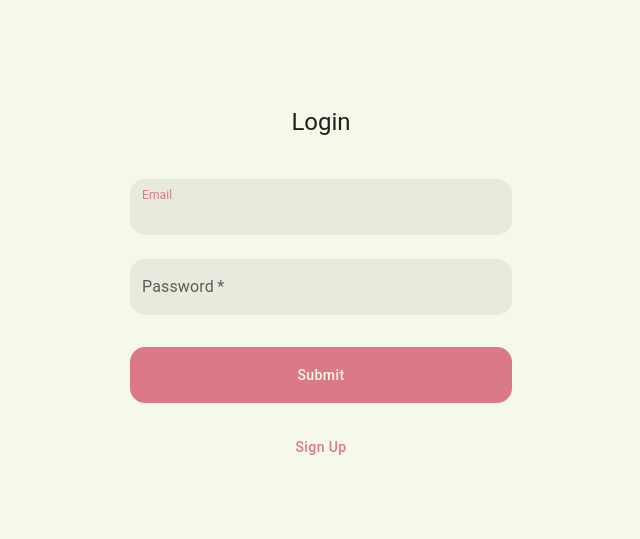
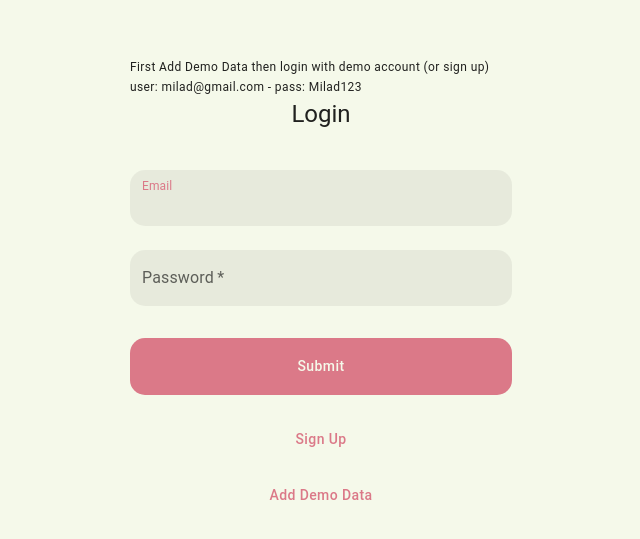
Before and after one commit to miladmohammadi/userTest, a React (Create React App) app: page /login in a window 1280 px wide. Shown: the part 109-648 px from the top of the page, without its empty margins (319-959 px from the left). Built offline with nearby package versions, Linux system fonts and the light colour scheme.

Commit message:
final tweaks

```diff
--- a/src/src/auth/components/login.tsx
+++ b/src/src/auth/components/login.tsx
@@ -5,6 +5,7 @@ import { useFormik } from "formik";
 import * as yup from "yup";
 import { useLogin } from "../../core/hooks/reduxHooks";
 import AuthPagesLayout from "../../core/components/AuthPagesLayout";
+import { addDemoData } from "../../core/utils/demoData";
 
 const Login: FunctionComponent = () => {
   const user = useLogin();
@@ -42,6 +43,9 @@ const Login: FunctionComponent = () => {
           flexDirection: "column",
         }}
       >
+        <Typography variant={"caption"}>
+          First Add Demo Data then login with demo account (or sign up) user: milad@gmail.com - pass: Milad123
+        </Typography>
         <Typography component="h1" variant="h5">
           Login
         </Typography>
@@ -84,6 +88,14 @@ const Login: FunctionComponent = () => {
                 {"Sign Up"}
               </Button>
             </Link>
+            <Button
+              fullWidth
+              onClick={() => {
+                addDemoData();
+              }}
+            >
+              {"Add Demo Data"}
+            </Button>
           </form>
         </Box>
       </Container>
--- a/src/src/core/utils/demoData.ts
+++ b/src/src/core/utils/demoData.ts
@@ -1,4 +1,5 @@
 import { db } from "../../db";
+import { toast } from "react-toastify";
 
 const users = [
   {
@@ -520,10 +521,10 @@ const users = [
   },
   {
     id: "699d7244-b0d2-4dfb-9f4e-ab35d75af136",
-    name: "Liesa Campa",
-    password: "PzcOwoNbhD",
-    email: "lcampa1d@tinyurl.com",
-    role: "MEMBER",
+    name: "Milad Mohamadi",
+    password: "Milad123",
+    email: "milad@gmail.com",
+    role: "ADMIN",
     bio: "utilize enterprise channels",
     avatar: "https://robohash.org/molestiasutiusto.png?size=110x110&set=set1",
   },
@@ -532,16 +533,13 @@ export const addDemoData = () => {
   db.users
     .bulkAdd(users)
     .then(function (lastKey) {
-      console.log("Done adding 100,000 raindrops all over the place");
-      console.log("Last raindrop's id was: " + lastKey); // Will be 100000.
+      toast.success("Done adding 50 Users Added");
+      console.log("Last User's id was: " + lastKey);
     })
     .catch(function (e) {
-      // Explicitely catching the bulkAdd() operation makes those successful
-      // additions commit despite that there were errors.
+      toast("Some Users did not succeed. However, " + (50 - e.failures.length) + " Users was added successfully");
       console.error(
-        "Some raindrops did not succeed. However, " +
-          (100000 - e.failures.length) +
-          " raindrops was added successfully",
+        "Some Users did not succeed. However, " + (50 - e.failures.length) + " Users was added successfully",
       );
     });
 };
--- a/src/src/users/components/ProfileFields.tsx
+++ b/src/src/users/components/ProfileFields.tsx
@@ -82,7 +82,7 @@ const ProfileFields: FunctionComponent<IProfile & { profileData?: IUser | null }
   return (
     <form onSubmit={formik.handleSubmit}>
       <Grid container spacing={3}>
-        <Grid item xs={4}>
+        <Grid item xs={12} md={4}>
           <Avatar
             variant={"rounded"}
             sx={{
@@ -95,7 +95,7 @@ const ProfileFields: FunctionComponent<IProfile & { profileData?: IUser | null }
             src={formik.values.avatar ?? profileData?.avatar}
           />
         </Grid>
-        <Grid item xs={8}>
+        <Grid item xs={12} md={8}>
           {fields.map((field) => (
             <TextField
               key={field}
--- a/src/src/users/components/ProfileShow.tsx
+++ b/src/src/users/components/ProfileShow.tsx
@@ -18,7 +18,7 @@ const ProfileShow: FunctionComponent<{ profileData?: IUser | null }> = ({ profil
   return (
     <Card elevation={0} sx={{ px: 2, my: 2 }}>
       <Grid container spacing={3}>
-        <Grid item xs={4}>
+        <Grid item xs={12} md={4}>
           <Avatar
             variant={"rounded"}
             sx={{
@@ -31,10 +31,15 @@ const ProfileShow: FunctionComponent<{ profileData?: IUser | null }> = ({ profil
             src={profileData?.avatar}
           />
         </Grid>
-        <Grid item xs={8}>
+        <Grid item xs={12} md={8}>
           <Grid container spacing={2} sx={{ py: 2 }}>
             {fields.map((text) => (
-              <Grid key={text.key} item xs={text.xs}>
+              <Grid
+                key={text.key}
+                item
+                xs={text.icon ? 6 : 12}
+                md={text.icon || text.key === "role" ? 3 : text.key === "bio" ? 9 : 6}
+              >
                 <Box
                   sx={{
                     backgroundColor: "#33333309",
@@ -53,7 +58,9 @@ const ProfileShow: FunctionComponent<{ profileData?: IUser | null }> = ({ profil
                         py: 3,
                       }}
                     >
-                      {text.icon}
+                      <a target={"_blank"} href={profileData?.[text.key as keyof typeof profileData]}>
+                        {text.icon}
+                      </a>
                     </Box>
                   ) : (
                     <>
--- a/src/src/users/components/UserList.tsx
+++ b/src/src/users/components/UserList.tsx
@@ -13,7 +13,6 @@ const UserList: FunctionComponent = () => {
     initialFilters: null,
     initialPage: 1,
   });
-  console.log(users);
   return (
     <PublicLayout maxWidth={"lg"}>
       <Grid container sx={{ mb: 1, display: "flex", flexDirection: "row-reverse" }}>
```
